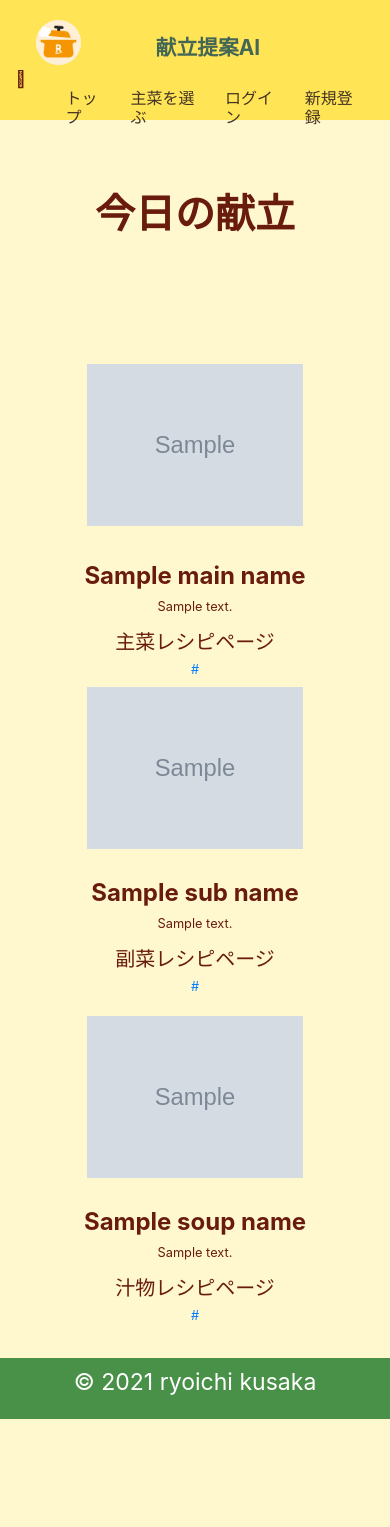
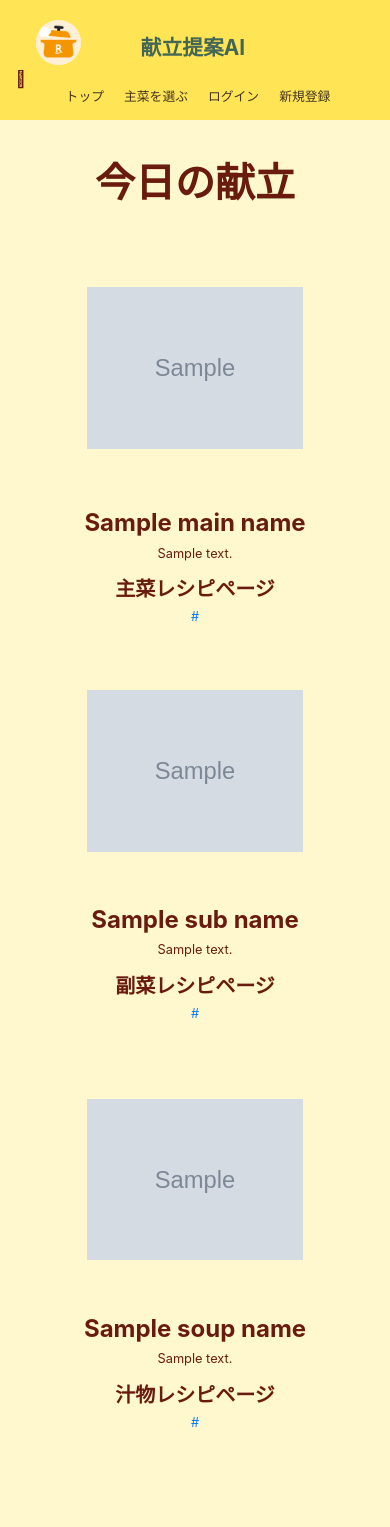
Before and after one commit to ryoichi551124/menu_make2, a Django app: template menu/templates/menu/decision.html in a window 390 px wide. Shown: the top 1527 px of the page. Before the commit the page ends 1419 px from the top, so only its background shows below. Run offline with Django 3.2, Linux system fonts and the light colour scheme; the template is opened without the code that fills it: most values are stand-ins (such as "Sample title", 1, 10 or a date in 2020); grey boxes marked "Sample" are stand-in pictures; parts of the project's set-up code (start-up, migrations or seed data) failed here and were passed over; some libraries are stand-ins or nearby versions.

Commit message:
collectstatic

```diff
--- a/static/menu/css/style.css
+++ b/static/menu/css/style.css
@@ -26,6 +26,9 @@ p {
 .header-navi {
     color: #691c0d;
     font-weight: 550;
+}
+h5 {
+    font-weight: bold;
 }
 
 /*-----header-----*/
@@ -254,6 +257,7 @@ footer p {
     }
     .main-nav li {
         margin: 0 10px;
+        font-size: 0.8rem;
     }
     .page-header {
         flex-direction: column;
@@ -266,15 +270,20 @@ footer p {
         margin-top: 20px;
     }
     .header-title {
-        margin-left: 55px;
-        margin-bottom: 0px;
+        margin-left: 40px;
         font-size: 1.3rem;
     }
 
 
     /*-----HOME-----*/
     .home-content {
-        margin-top: 18%;
+        margin-top: 10%;
+    }
+    .start-button {
+        margin-top: 80px;
+    }
+    .ai-button {
+        margin-top: 35px;
     }
     img {
         max-width: 100%;
@@ -313,9 +322,15 @@ footer p {
         margin-right: 40px;
         margin-left: 40px;
     }
+    .loading-h3 {
+        margin-bottom: 100px;
+    }
     .next-img {
         width: 80%;
         height: 80%;
+    }
+    .content {
+        margin-top: -70px;
     }
     .result-main {
         margin: 0px auto;
@@ -325,25 +340,39 @@ footer p {
         gap: 26px;
         grid-template-columns: repeat(auto-fit, minmax(240px, 1fr));
         margin-top: 6%;
-        margin-bottom: 50px;
+        margin-bottom: 0px;  /*50px*/
         text-align: center;
+    }
+    .decision-grid {
+        margin-bottom: 80px;
     }
     .result-img {
         width: 60%;
         height: 60%;
-        margin-top: 50px;
+        margin-top: 50px;  /* 50 */
     }
     .result-main-img {
         width: 60%;
         height: 60%;
-        margin-top: 70px;
+        margin-top: 70px;   /* 70*/
     }
     .no-soup-img {
         width: 70%;
         height: 70%;
-        margin-top: 100px;
+        margin-top: 70px;
+        margin-bottom: -20px;
     }
     .no-soup-bottom {
         margin-bottom: 60px;
     }
+    .loading {
+        margin-top: 100px;
+    }
+    .loading-content {
+        margin-top: 130px;
+    }
+
+    .next-item {
+        margin-bottom: 80px;
+    }
 }
```
